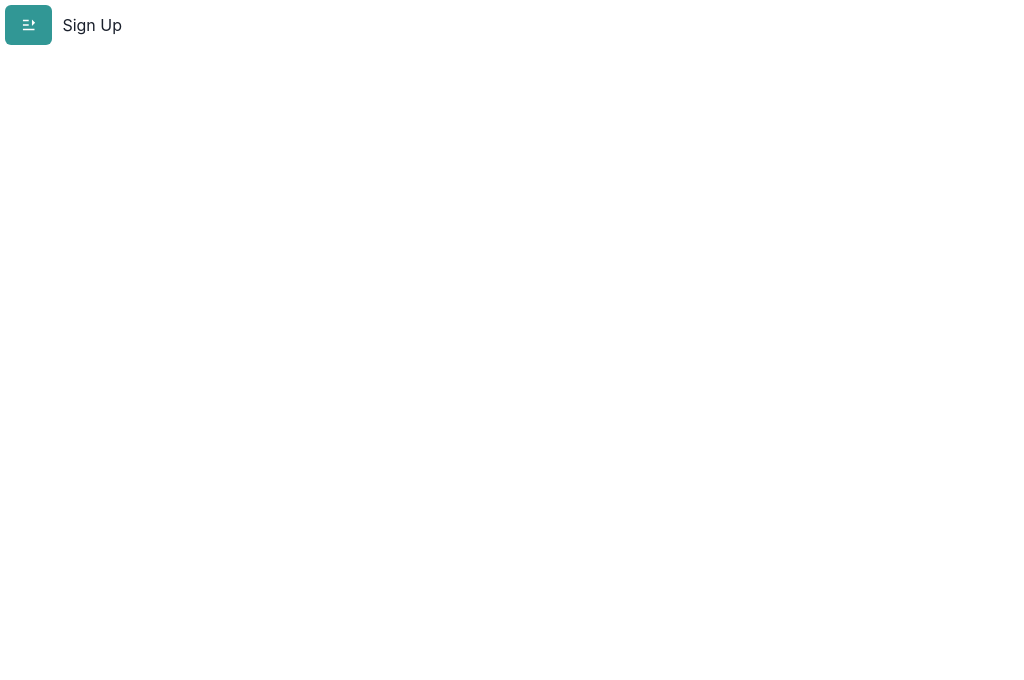
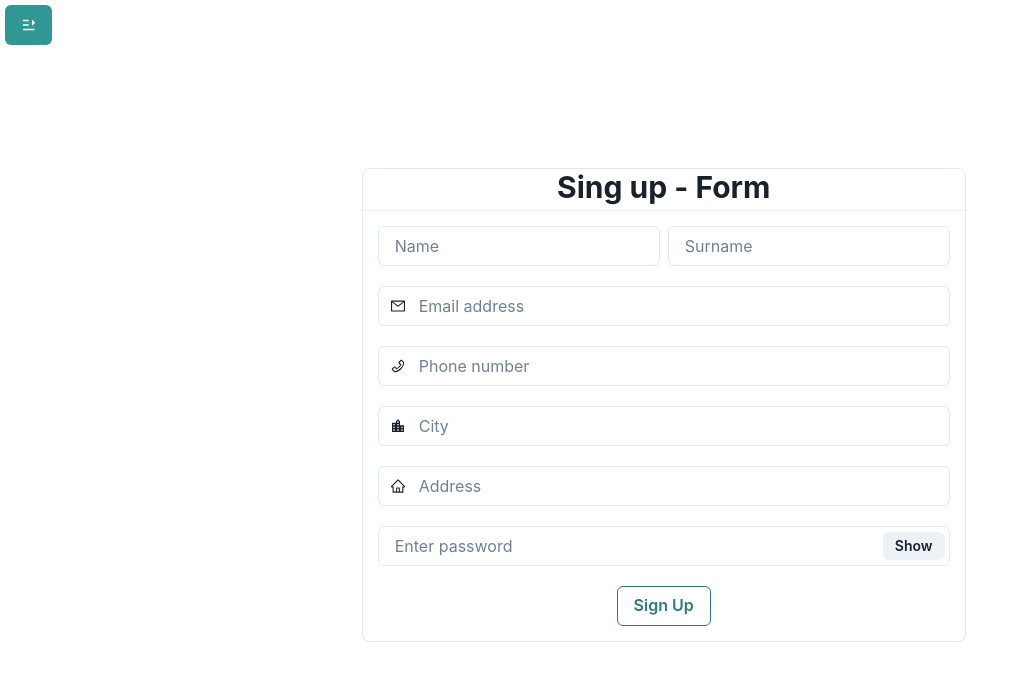
Before and after one commit to RubenValls/Users-SingUp, a React (Vite) app: page /signup in a window 1280 px wide. Shown: the top 680 px of the page, without its empty margins (0-1024 px from the left). Built offline with nearby package versions, Linux system fonts and the light colour scheme.

Commit message:
added form to sign up but not working yet

```diff
--- a/package.json
+++ b/package.json
@@ -13,11 +13,13 @@
     "@chakra-ui/react": "^2.6.1",
     "@emotion/react": "^11.11.0",
     "@emotion/styled": "^11.11.0",
+    "formik": "^2.4.0",
     "framer-motion": "^10.12.16",
     "react": "^18.2.0",
     "react-dom": "^18.2.0",
     "react-icons": "^4.9.0",
-    "react-router-dom": "^6.11.2"
+    "react-router-dom": "^6.11.2",
+    "yup": "^1.2.0"
   },
   "devDependencies": {
     "@types/react": "^18.0.28",
--- a/src/pages/singup/Singup.tsx
+++ b/src/pages/singup/Singup.tsx
@@ -1,11 +1,101 @@
-import { Box } from "@chakra-ui/react";
+import {
+  Box,
+  Heading,
+  Center,
+  Divider,
+  InputGroup,
+  Input,
+  InputRightElement,
+  Button,
+  InputLeftElement,
+  HStack
+} from "@chakra-ui/react";
+import {AiOutlinePhone, AiOutlineMail, AiOutlineHome} from 'react-icons/ai'
+import {MdLocationCity} from 'react-icons/md'
+MdLocationCity
+import { useState } from "react";
 
 export default function Singup() {
+  const [show, setShow] = useState(false)
+  const handleClick = () => setShow(!show)
+
+
   return (
     <>
+        <Center h='100vh' m='auto'>
         <Box h='auto' w='100%' ml='10px' mr='10px'>
-          Sign Up
+          <Box borderWidth='1px' borderRadius='lg' overflow='hidden'>
+          <Center mb='5px'>
+            <Heading size='lg'>
+              Sing up - Form
+            </Heading>
+          </Center>
+          <Divider w='100%' m='auto'/>
+
+            <HStack p='5px' m='10px'>
+              <Input placeholder='Name' />
+              <Input placeholder='Surname' />
+            </HStack>
+
+            <HStack p='5px' m='10px'>
+              <InputGroup>
+                <InputLeftElement pointerEvents='none'>
+                  <AiOutlineMail/>
+                </InputLeftElement>
+                <Input type='email' placeholder='Email address' />
+              </InputGroup>
+            </HStack>
+
+            <HStack p='5px' m='10px'>
+              <InputGroup>
+                <InputLeftElement pointerEvents='none'>
+                  <AiOutlinePhone/>
+                </InputLeftElement>
+                <Input type='tel' placeholder='Phone number' />
+              </InputGroup>
+            </HStack>
+
+            <HStack p='5px' m='10px'>
+              <InputGroup>
+                <InputLeftElement pointerEvents='none'>
+                  <MdLocationCity/>
+                </InputLeftElement>
+                <Input placeholder='City' />
+              </InputGroup>
+            </HStack>
+
+            <HStack p='5px' m='10px'>
+              <InputGroup>
+                <InputLeftElement pointerEvents='none'>
+                  <AiOutlineHome/>
+                </InputLeftElement>
+                <Input placeholder='Address' />
+              </InputGroup>
+            </HStack>
+
+            <HStack p='5px' m='10px'>
+              <InputGroup>
+                <Input
+                  pr='4.5rem'
+                  type={show ? 'text' : 'password'}
+                  placeholder='Enter password'
+                />
+                <InputRightElement width='4.5rem'>
+                  <Button h='1.75rem' size='sm' onClick={handleClick}>
+                    {show ? 'Hide' : 'Show'}
+                  </Button>
+                </InputRightElement>
+              </InputGroup>
+            </HStack>
+
+            <HStack p='5px' m='10px'>
+              <Button type="submit" colorScheme='teal' variant='outline' m='auto'>
+                    Sign Up
+              </Button>
+            </HStack>
+          </Box>
         </Box>
+        </Center>
     </>
   )
 }
```
Also changed, not shown: 1 other file (tests, documents, lock files or other folders).
